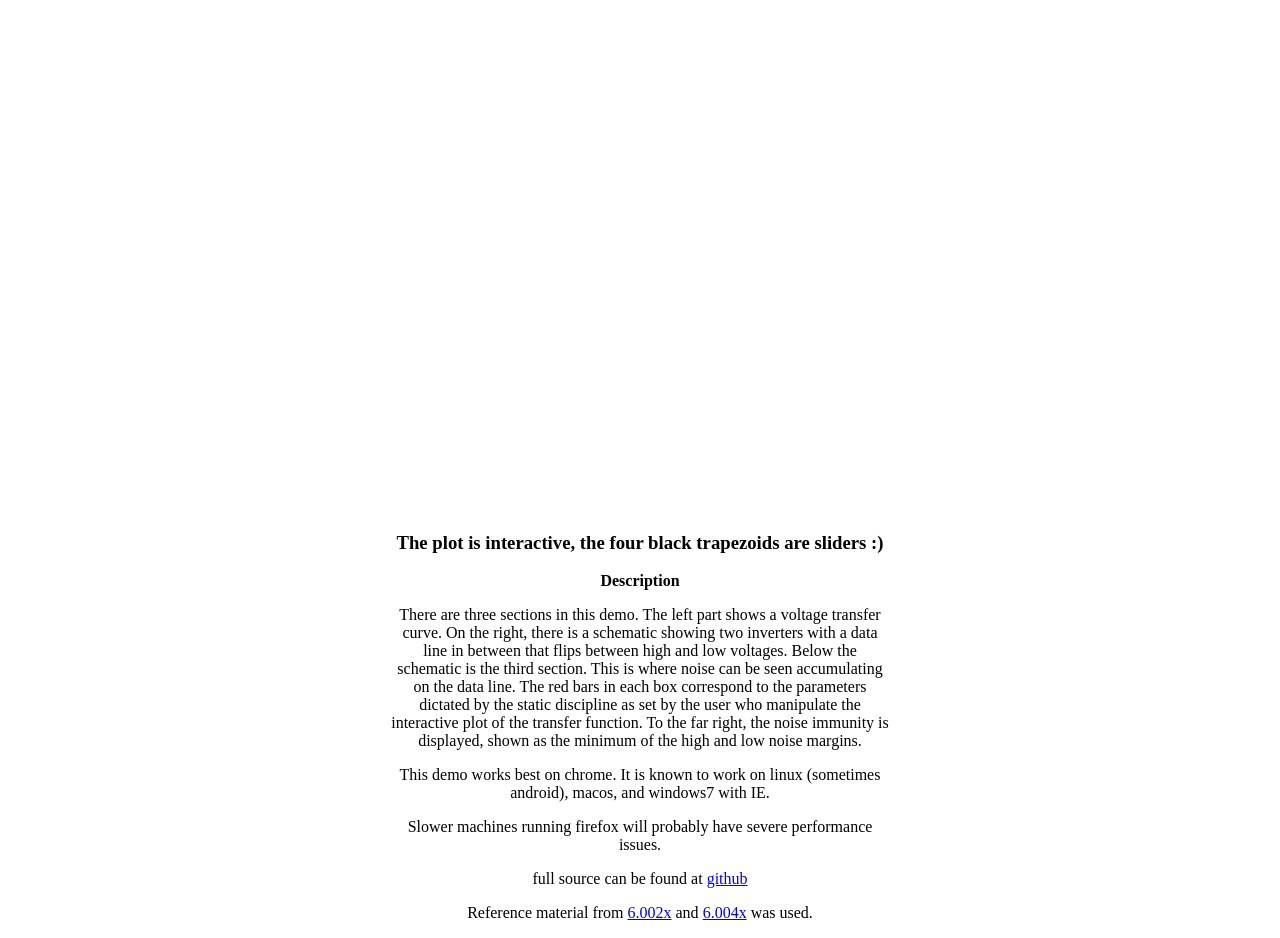
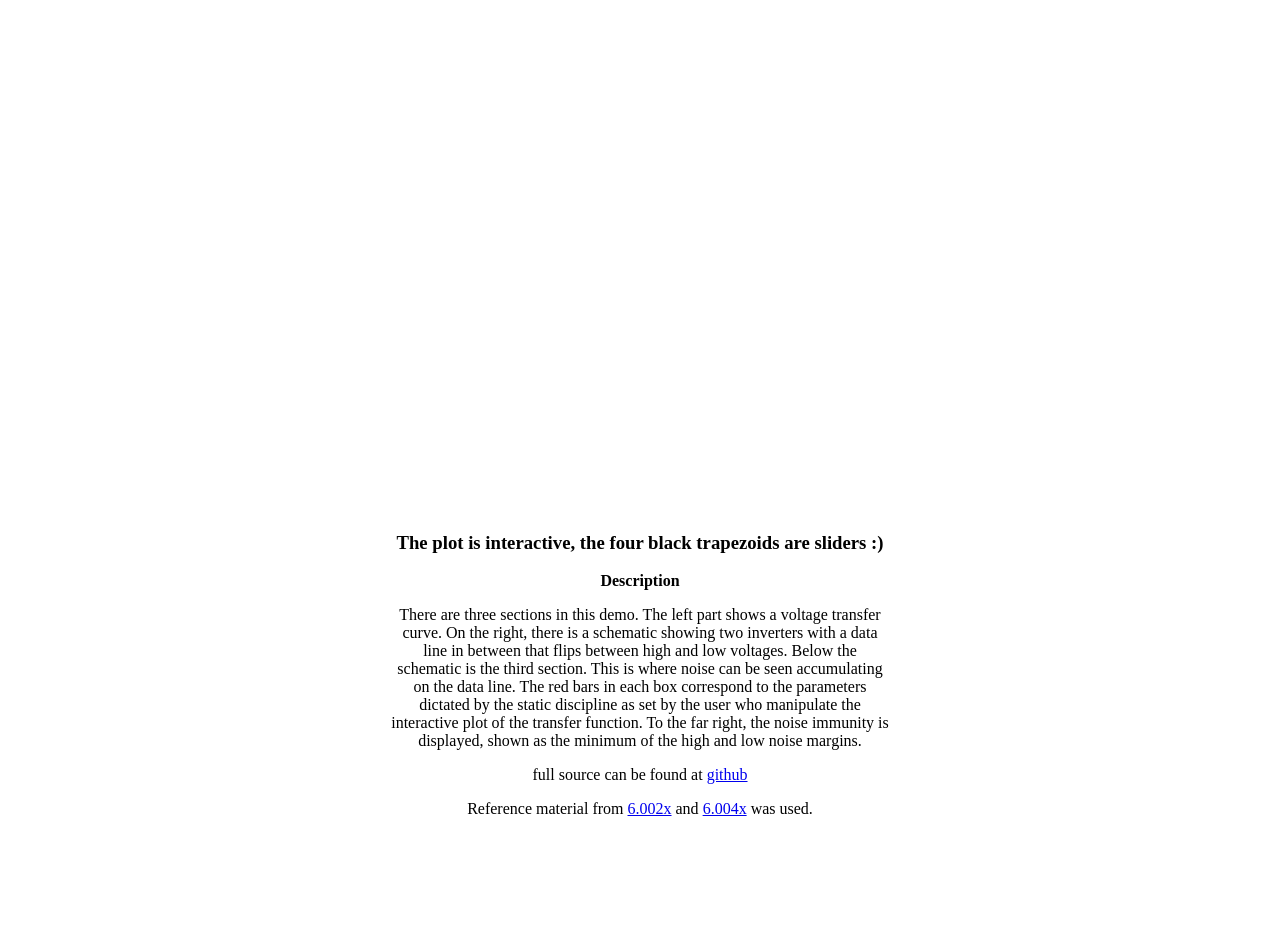
Before and after one commit to drhodes/static-discipline-demo, a plain HTML site: page static-discipline.html in a window 1280 px wide. Shown: the part 63-1001 px from the top of the page. After the commit the page ends 897 px from the top, so only its background shows below. Drawn offline with Linux system fonts and the light colour scheme; a script that the page names is missing.

Commit message:
now works in firefox

```diff
--- a/static-discipline.html
+++ b/static-discipline.html
@@ -35,14 +35,6 @@
           function. To the far right, the noise immunity is displayed,
           shown as the minimum of the high and low noise margins.
         </p>
-        <p>
-          This demo works best on chrome. It is known to work on
-          linux (sometimes android), macos, and windows7 with IE.
-        </p>
-        <p>
-          Slower machines running firefox will probably have severe
-          performance issues.
-        </p>
         <p> full source can be found at
           <a href="https://github.com/drhodes/static-discipline-demo">github</a>
         </p>
```
